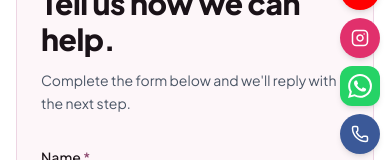
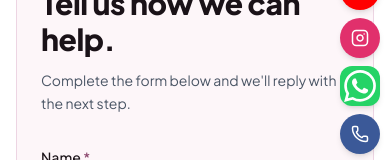
Before and after one commit to PiyushSanap07/doc, a React (Vite) app: page /contact in a window 390 px wide. Shown: the part 674-834 px from the top of the page. Built offline with nearby package versions, Linux system fonts and the light colour scheme.

Commit message:
CTA polished

```diff
--- a/src/components/FloatingCTA.jsx
+++ b/src/components/FloatingCTA.jsx
@@ -30,7 +30,7 @@
 
 const WhatsappIcon = ({ className = "w-6 h-6" }) => (
   <svg viewBox="0 0 24 24" fill="currentColor" className={className} aria-hidden="true">
-    <path d="M17.472 14.382c-.297-.149-1.758-.867-2.03-.967-.273-.099-.471-.148-.67.15-.197.297-.767.966-.94 1.164-.173.199-.347.223-.644.075-.297-.15-1.255-.463-2.39-1.475-.883-.788-1.48-1.761-1.653-2.059-.173-.297-.018-.458.13-.606.134-.133.298-.347.446-.52.149-.174.198-.298.298-.497.099-.198.05-.371-.025-.52-.075-.149-.669-1.612-.916-2.207-.242-.579-.487-.5-.669-.51-.173-.008-.371-.01-.57-.01-.198 0-.52.074-.792.372-.272.297-1.04 1.016-1.04 2.479 0 1.462 1.065 2.875 1.213 3.074.149.198 2.096 3.2 5.077 4.487.709.306 1.262.489 1.694.625.712.227 1.36.195 1.871.118.571-.085 1.758-.719 2.006-1.413.248-.694.248-1.289.173-1.413-.074-.124-.272-.198-.57-.347m-5.421 7.403h-.004a9.87 9.87 0 01-5.031-1.378l-.361-.214-3.741.982.998-3.648-.235-.374a9.86 9.86 0 01-1.51-5.26c.001-5.45 4.436-9.884 9.888-9.884 2.64 0 5.122 1.03 6.988 2.898a9.825 9.825 0 012.893 6.994c-.003 5.45-4.437 9.884-9.885 9.884m8.413-18.297A11.815 11.815 0 0012.05 0C5.495 0 .16 5.335.157 11.892c0 2.096.547 4.142 1.588 5.945L.057 24l6.305-1.654a11.882 11.882 0 005.683 1.448h.005c6.554 0 11.89-5.335 11.893-11.893a11.821 11.821 0 00-3.48-8.413Z" />
+    <path d="M17.472 14.382c-.297-.149-1.758-.867-2.03-.967-.273-.099-.471-.148-.67.15-.197.297-.767.966-.94 1.164-.173.199-.347.223-.644.075-.297-.15-1.255-.463-2.39-1.475-.883-.788-1.48-1.761-1.653-2.059-.173-.297-.018-.458.13-.606.134-.133.298-.347.446-.52.149-.174.198-.298.298-.497.099-.198.05-.371-.025-.52-.075-.149-.669-1.612-.916-2.207-.242-.579-.487-.5-.669-.51-.173-.008-.371-.01-.57-.01-.198 0-.52.074-.792.372-.272.297-1.04 1.016-1.04 2.479 0 1.462 1.065 2.875 1.213 3.074.149.198 2.096 3.2 5.077 4.487.709.306 1.262.489 1.694.625.712.227 1.36.195 1.871.118.571-.085 1.758-.719 2.006-1.413.248-.694.248-1.289.173-1.413-.074-.124-.272-.198-.57-.347m-5.421 7.403h-.004a9.87 9.87 0 0 1-5.031-1.378l-.361-.214-3.741.982.998-3.648-.235-.374a9.86 9.86 0 0 1-1.51-5.26c.001-5.45 4.436-9.884 9.888-9.884 2.64 0 5.122 1.03 6.988 2.898a9.825 9.825 0 0 1 2.893 6.994c-.003 5.45-4.437 9.884-9.885 9.884m8.413-18.297A11.815 11.815 0 0 0 12.05 0C5.495 0 .16 5.335.157 11.892c0 2.096.547 4.142 1.588 5.945L.057 24l6.305-1.654a11.882 11.882 0 0 0 5.683 1.448h.005c6.554 0 11.89-5.335 11.893-11.893a11.821 11.821 0 0 0-3.48-8.413Z" />
   </svg>
 );
 
@@ -76,7 +76,7 @@
         aria-label="Chat on WhatsApp"
         className="w-10 h-10 sm:w-12 sm:h-12 rounded-xl bg-[#25D366] text-white flex items-center justify-center shadow-md sm:shadow-lg hover:scale-110 active:scale-95 transition-transform"
       >
-        <WhatsappIcon className="w-6 h-6 sm:w-8 sm:h-8" />
+        <WhatsappIcon className="w-8 h-8 sm:w-9 sm:h-9" />
       </a>
 
       {/* Phone Call Button */}
```
